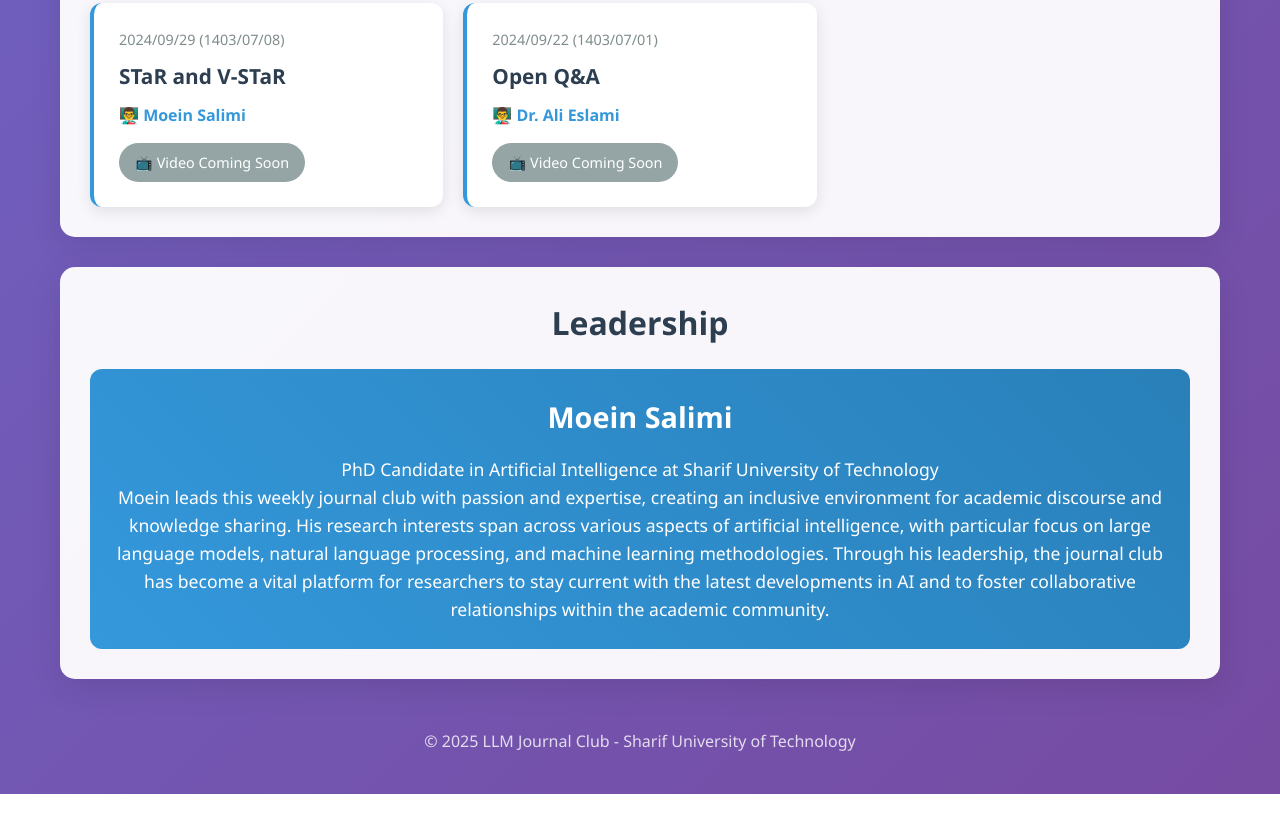
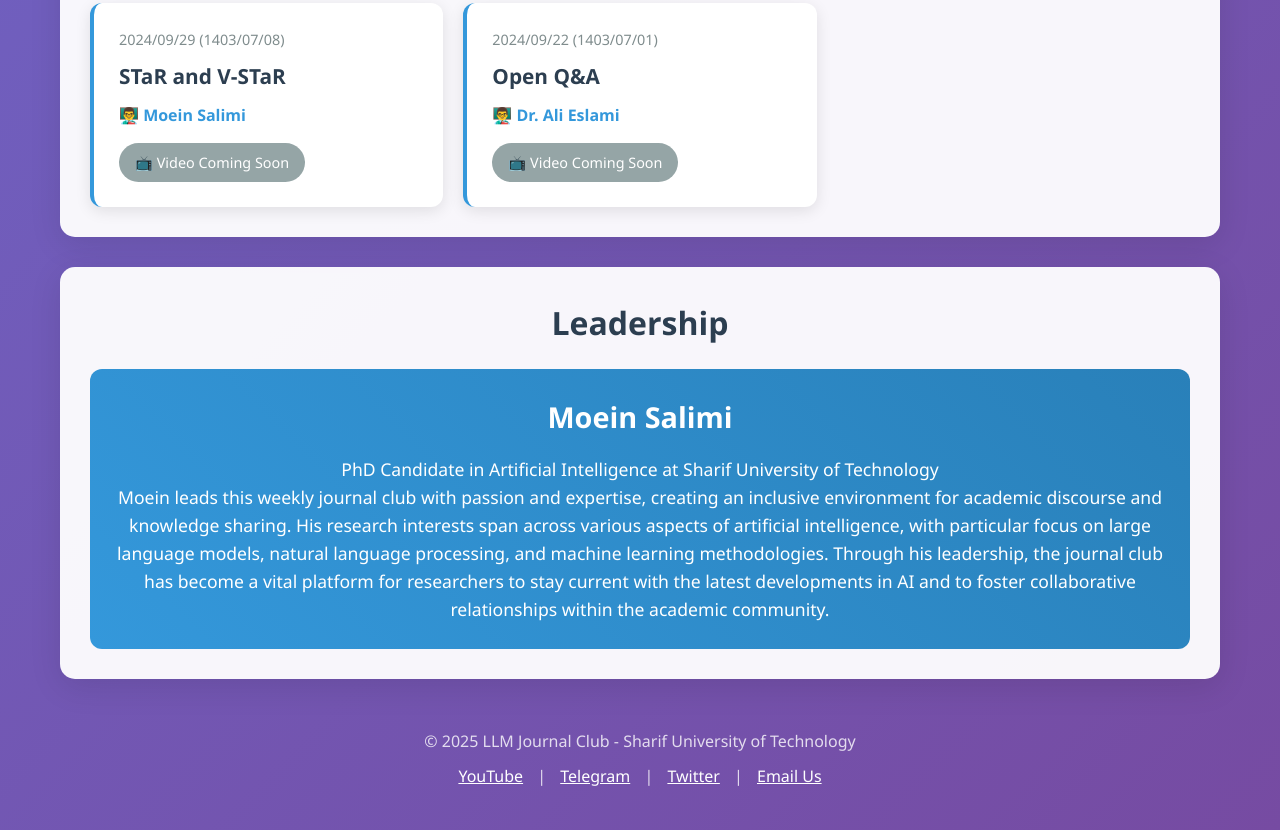
Before and after one commit to LLMClub/LLMClub.github.io, a plain HTML site: page index.html in a window 1280 px wide. Shown: the part 3396-4226 px from the top of the page. Before the commit the page ends 4190 px from the top, so only its background shows below. Drawn offline with nearby package versions, Linux system fonts and the light colour scheme.

Commit message:
Update index.html

```diff
--- a/index.html
+++ b/index.html
@@ -337,8 +337,15 @@
         </div>
 
         <div class="footer">
-            <p>&copy; 2025 LLM Journal Club - Sharif University of Technology</p>
-        </div>
+    <p>&copy; 2025 LLM Journal Club - Sharif University of Technology</p>
+    <div style="margin-top: 10px;">
+        <a href="https://www.youtube.com/@LLM_CLUB" target="_blank" style="color: #fff; margin: 0 10px; text-decoration: underline;">YouTube</a> |
+        <a href="https://t.me/LLM_CLUB" target="_blank" style="color: #fff; margin: 0 10px; text-decoration: underline;">Telegram</a> |
+        <a href="https://x.com/LLM_CLUB" target="_blank" style="color: #fff; margin: 0 10px; text-decoration: underline;">Twitter</a> |
+        <a href="mailto:s.salimi.moein@gmail.com" style="color: #fff; margin: 0 10px; text-decoration: underline;">Email Us</a>
+    </div>
+</div>
+
     </div>
 
     <script src="https://cdnjs.cloudflare.com/ajax/libs/PapaParse/5.4.1/papaparse.min.js"></script>
```
